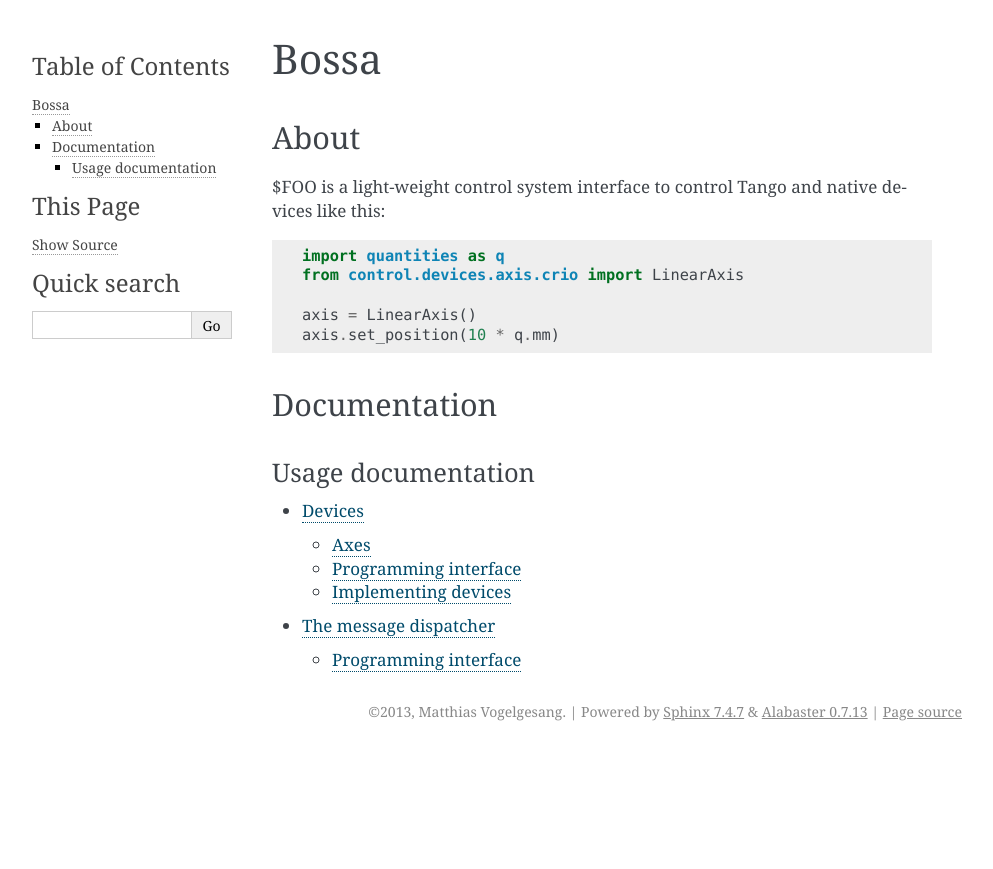
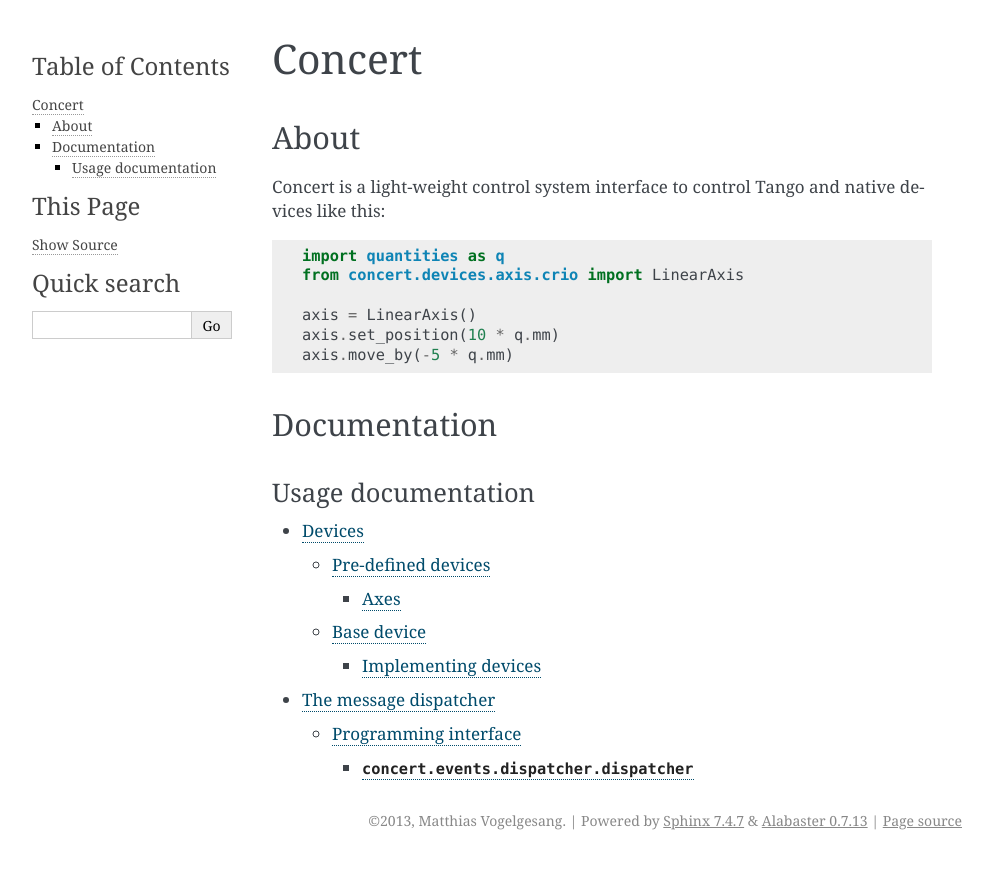
Before and after one commit to ufo-kit/concert, a Sphinx documentation site: the page built from docs/index.rst, in a window 1280 px wide. Shown: the top 869 px of the page, without its empty margins (148-1141 px from the left). Built offline with Sphinx 7.4.7, drawn with Linux system fonts in a browser that asks for light colours.

Commit message:
Update autodoc imports

```diff
--- a/README.rst
+++ b/README.rst
@@ -1,8 +1,9 @@
-$FOO is a light-weight control system interface to control Tango and native
+Concert is a light-weight control system interface to control Tango and native
 devices like this::
 
     import quantities as q
-    from control.devices.axis.crio import LinearAxis
+    from concert.devices.axis.crio import LinearAxis
 
     axis = LinearAxis()
     axis.set_position(10 * q.mm)
+    axis.move_by(-5 * q.mm)
--- a/docs/conf.py
+++ b/docs/conf.py
@@ -8,7 +8,7 @@
 source_suffix = '.rst'
 master_doc = 'index'
 
-project = u'bossa'
+project = u'concert'
 copyright = u'2013, Matthias Vogelgesang'
 
 version = '0.0'
@@ -18,7 +18,7 @@
 pygments_style = 'sphinx'
 
 # html_static_path = ['_static']
-htmlhelp_basename = 'bossadoc'
+htmlhelp_basename = 'concertdoc'
 
 
 # -- Options for LaTeX output --------------------------------------------------
@@ -34,13 +34,13 @@
 }
 
 latex_documents = [
-  ('index', 'bossa.tex', u'bossa Documentation',
+  ('index', 'concert.tex', u'concert Documentation',
    u'Matthias Vogelgesang', 'manual'),
 ]
 
 
 # -- Options for manual page output --------------------------------------------
 man_pages = [
-    ('index', 'bossa', u'bossa Documentation',
+    ('index', 'concert', u'concert Documentation',
      [u'Matthias Vogelgesang'], 1)
 ]
--- a/docs/index.rst
+++ b/docs/index.rst
@@ -1,6 +1,6 @@
-=====
-Bossa
-=====
+=======
+Concert
+=======
 
 About
 =====
--- a/docs/usage/device.rst
+++ b/docs/usage/device.rst
@@ -2,11 +2,15 @@
 Devices
 =======
 
-.. module:: control.devices.device
+.. module:: concert.devices.device
 
-A devices is the fundamental base of a controllable object. It provides a
+A device is the fundamental base of a controllable object. It provides a
 mechanism to set and get arbitrary parameters that can have an associated
-real-world unit. The following base devices are available:
+real-world unit.
+
+
+Pre-defined devices
+===================
 
 .. toctree::
     :maxdepth: 2
@@ -14,22 +18,22 @@
     axis
 
 
-Programming interface
-=====================
+Base device
+===========
 
 .. autoclass:: Device
     :members:
 
 A device is also a control object that automatically uses the global
-:py:data:`control.events.dispatcher.dispatcher` object to send and subscribe
+:py:data:`concert.events.dispatcher.dispatcher` object to send and subscribe
 messages to which interested parties can subscribe to:
 
-.. autoclass:: control.controlobject.ControlObject
+.. autoclass:: concert.concertobject.ConcertObject
     :members:
 
 
 Implementing devices
-====================
+--------------------
 
 .. py:class:: Device
 
--- a/docs/usage/dispatcher.rst
+++ b/docs/usage/dispatcher.rst
@@ -7,7 +7,7 @@
 subscribe to messages from other objects and are notified when the message is
 sent to the dispatcher::
 
-    from control.events.dispatcher import Dispatcher
+    from concert.events.dispatcher import Dispatcher
 
     def handle_message(sender):
         print("{0} send me a message".format(sender))
@@ -22,10 +22,10 @@
 Programming interface
 =====================
 
-.. py:data:: control.events.dispatcher.dispatcher
+.. py:data:: concert.events.dispatcher.dispatcher
 
     A global :py:class:`Dispatcher` instance used by all devices.
 
 
-.. automodule:: control.events.dispatcher
+.. automodule:: concert.events.dispatcher
     :members:
```
Also changed, not shown: other parts of docs/index.rst (+1 -1 lines), docs/usage/axis.rst (+4 -4 lines), 1 other file.
